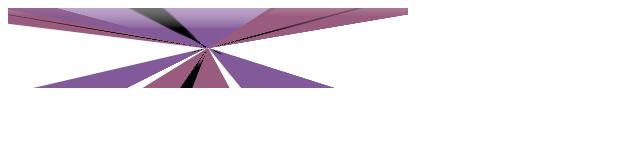
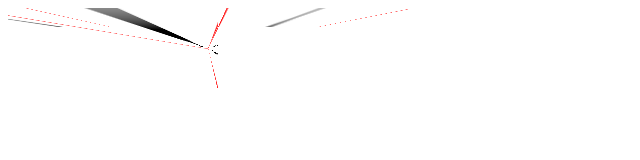
Before and after one commit to skipzero/SlotMachine, a website: page index.html in a window 1280 px wide. Shown: the whole page, without its empty margins (0-640 px from the left). Drawn offline with Linux system fonts and the light colour scheme.

Commit message:
Adjusted readme formatting and stuff and thigs

```diff
--- a/css/main.css
+++ b/css/main.css
@@ -11,7 +11,7 @@ body {
 }
 
 #rotate {
-  margin: 0 5px;
+  margin: 0 5px 0 0;
   width: 100px;
   height: 100px;
   transform-style: preserve-3d;
@@ -19,6 +19,7 @@ body {
 }
 
 .ring {
+  background: #fff;
   margin: 0 auto;
   height: 110px;
   width: 400px;
@@ -27,21 +28,22 @@ body {
   animation-timing-function: linear;
 }
 
-.ring > :nth-child(odd) {
+/*.ring > :nth-child(odd) {
   background-color: #995C7F;
 }
 
 .ring > :nth-child(even) {
   background-color: #835A99;
-}
+}*/
 
 .poster {
   position: absolute;
-  left: 10px;
+  left: 0px;
   width: 100px;
   height: 100px;
   opacity: 1;
   color: rgba(0,0,0,1);
+border: 1px solid #f00;
 }
 
 .a {
```
Also changed, not shown: README.md.
